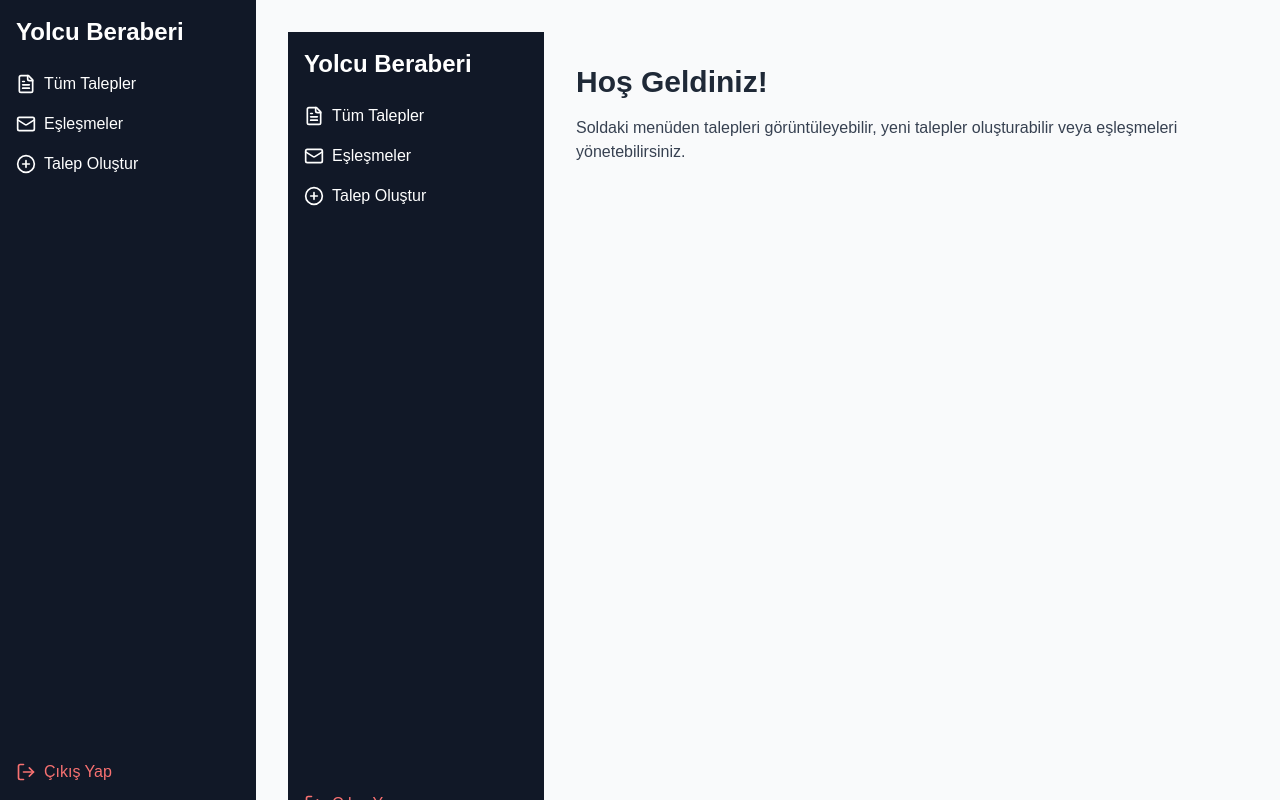
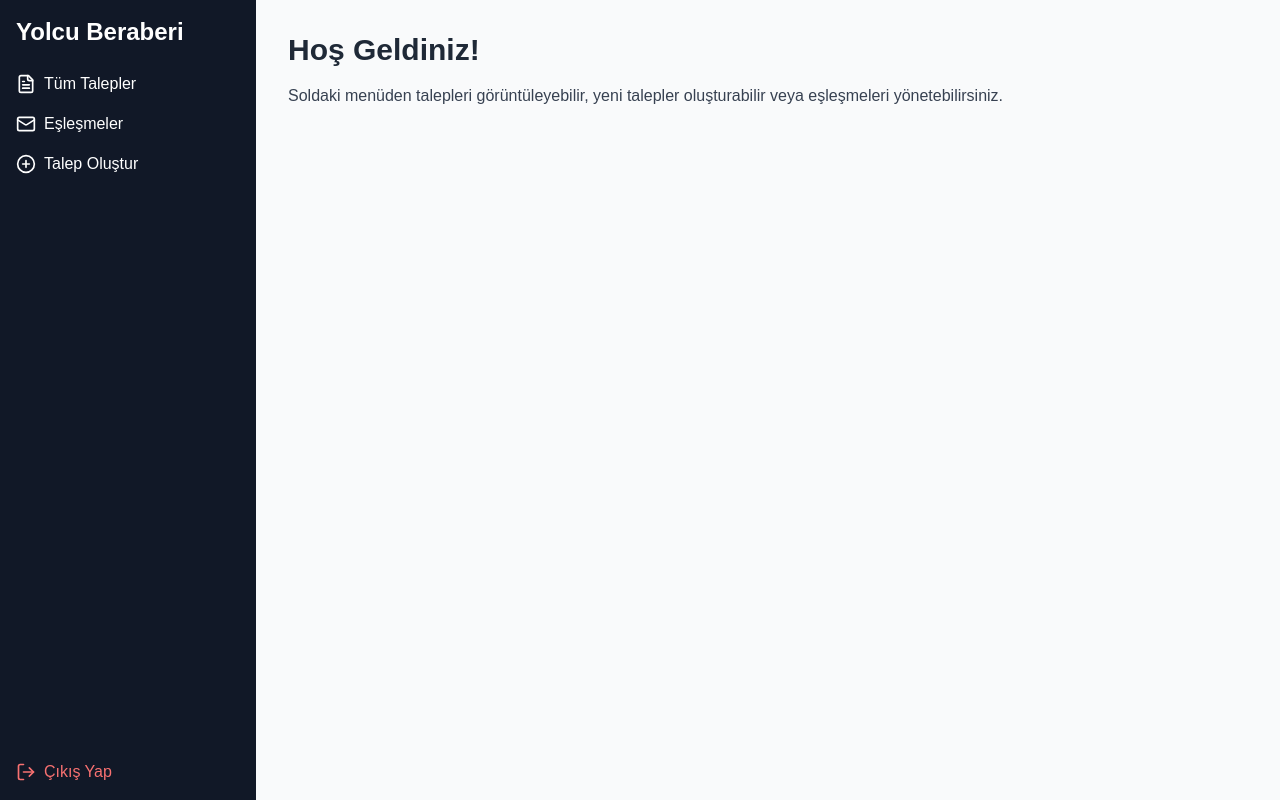
Before and after one commit to mssalci/yolcuberaberi, a Next.js app: page / in a window 1280 px wide. Built offline with nearby package versions, Linux system fonts and the light colour scheme; no server answers; sample sign-in values are in the browser's storage.

Commit message:
Update index.js

```diff
--- a/pages/index.js
+++ b/pages/index.js
@@ -1,12 +1,12 @@
-import Layout from '../components/Layout';
+// pages/index.js
 
 export default function HomePage() {
   return (
-    <Layout>
+    <>
       <h1 className="text-3xl font-bold mb-4 text-gray-800">Hoş Geldiniz!</h1>
       <p className="text-gray-700">
         Soldaki menüden talepleri görüntüleyebilir, yeni talepler oluşturabilir veya eşleşmeleri yönetebilirsiniz.
       </p>
-    </Layout>
+    </>
   );
 }
```
